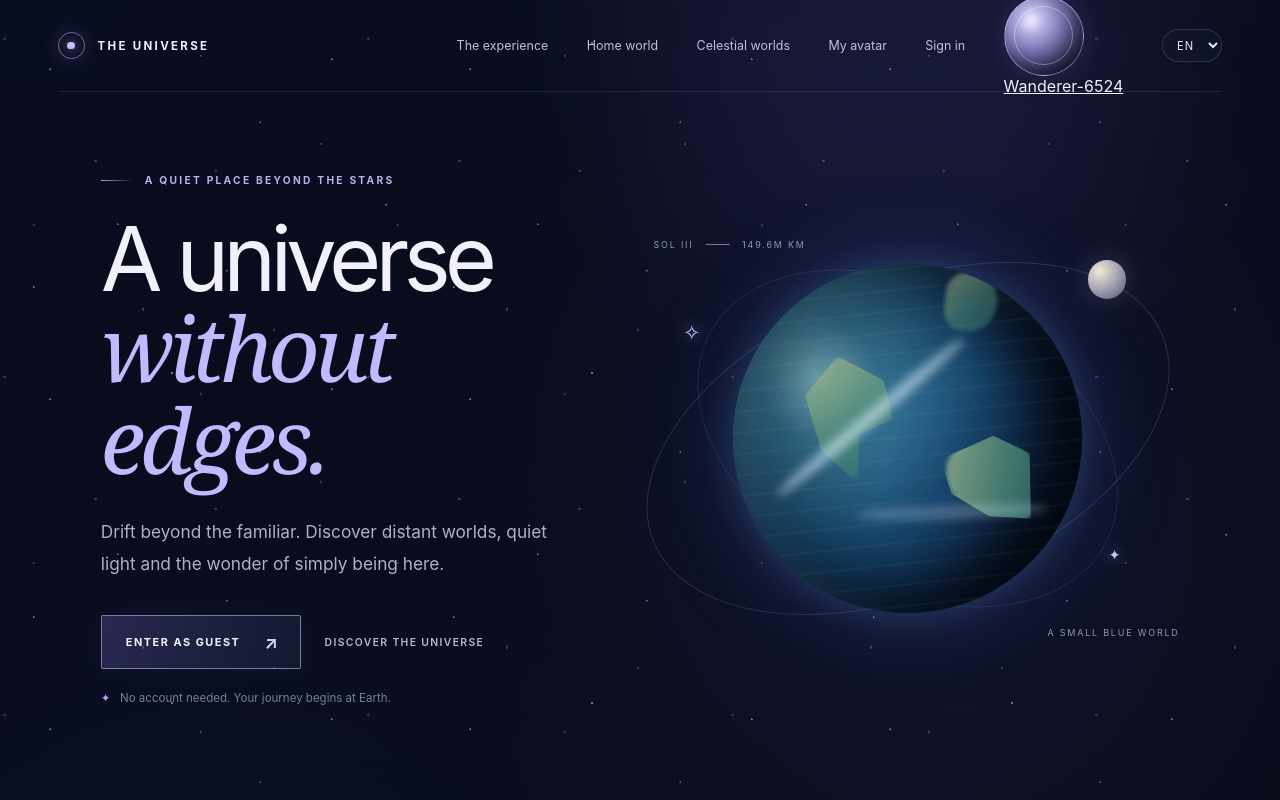
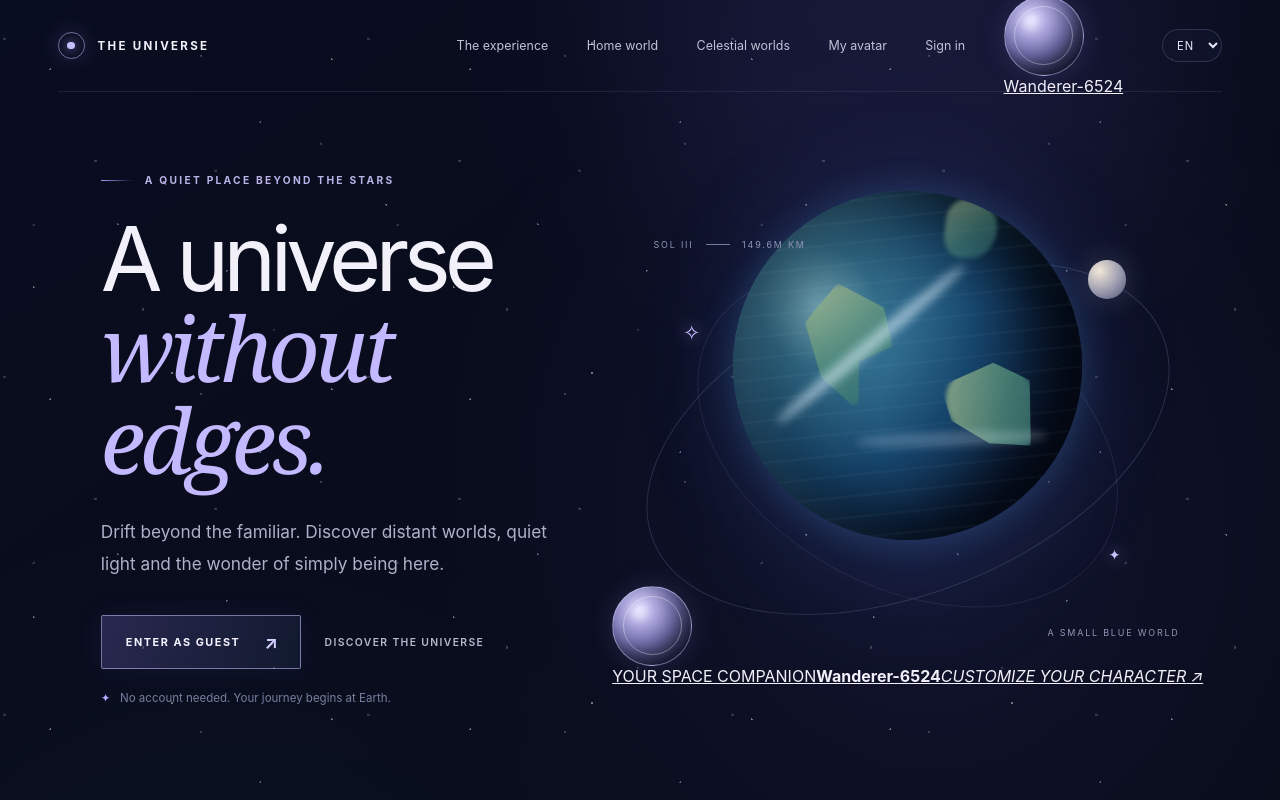
Before and after one commit to thaodamvc2-beep/the-universe, a Next.js app in the folder THE_UNIVERSE_PACKAGE_03/apps/web/: page /the-universe/ in a window 1280 px wide. Shown: the top 800 px of the page. Built offline with nearby package versions, Linux system fonts and the light colour scheme; no server answers.

Commit message:
Integrate personal avatar into the main homepage hero

```diff
--- a/THE_UNIVERSE_PACKAGE_03/apps/web/src/app/page.tsx
+++ b/THE_UNIVERSE_PACKAGE_03/apps/web/src/app/page.tsx
@@ -5,7 +5,7 @@ import { SiteHeader } from '@/components/site-header';
 import { useSite } from '@/components/site-provider';
 
 export default function HomePage() {
-  const { t } = useSite();
+  const { t, guestIdentity } = useSite();
 
   return (
     <main id="main-content" className="home-page">
@@ -47,6 +47,16 @@ export default function HomePage() {
           <span className="art-label art-label-bottom">A SMALL BLUE WORLD</span>
           <span className="art-cross art-cross-one">✧</span>
           <span className="art-cross art-cross-two">✦</span>
+          {guestIdentity ? (
+            <Link className="hero-identity-card" href="/avatar" aria-label={t('editCompanion')}>
+              <span className={`avatar-portrait avatar-${guestIdentity.avatarId} hero-identity-portrait`} aria-hidden="true" />
+              <span className="hero-identity-copy">
+                <span>{t('yourCompanion')}</span>
+                <strong>{guestIdentity.nickname}</strong>
+                <em>{t('editCompanion')} ↗</em>
+              </span>
+            </Link>
+          ) : null}
         </div>
       </section>
 
```
